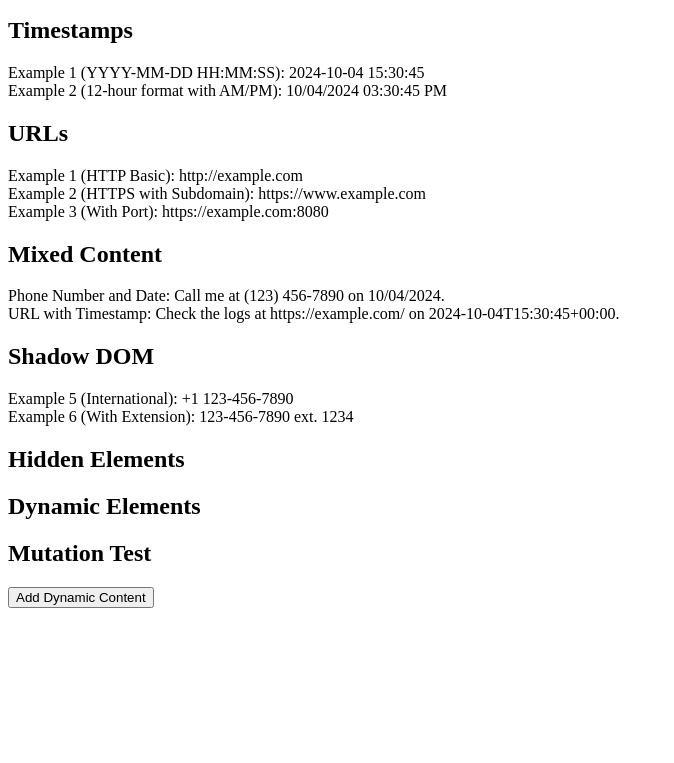
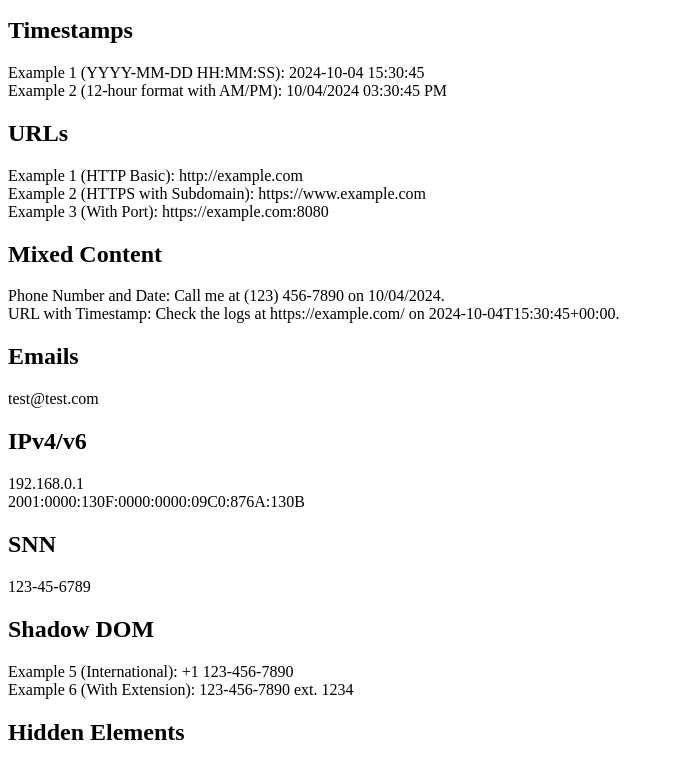
Before and after one commit to chadmhansen/masking, a plain HTML site: page index.html in a window 1280 px wide. Shown: the part 407-1170 px from the top of the page, without its empty margins (0-674 px from the left). Before the commit the page ends 1023 px from the top, so only its background shows below. Drawn offline with Linux system fonts and the light colour scheme.

Commit message:
Update index.html

```diff
--- a/index.html
+++ b/index.html
@@ -47,6 +47,16 @@
 		<div id="mixed-1">Phone Number and Date: Call me at (123) 456-7890 on 10/04/2024.</div>
 		<div id="mixed-2">URL with Timestamp: Check the logs at https://example.com/ on 2024-10-04T15:30:45+00:00.</div>
 
+		<h2>Emails</h2>
+		<div id="email-1">test@test.com</div>
+
+		<h2>IPv4/v6</h2>
+		<div id="ipv4">192.168.0.1</div>
+		<div id="ipv6">2001:0000:130F:0000:0000:09C0:876A:130B</div>
+
+		<h2>SNN</h2>
+		<div id="snn">123-45-6789</div>
+
 		<!-- Shadow DOM Test -->
 		<h2>Shadow DOM</h2>
 		<div id="shadow-host"></div>
```
